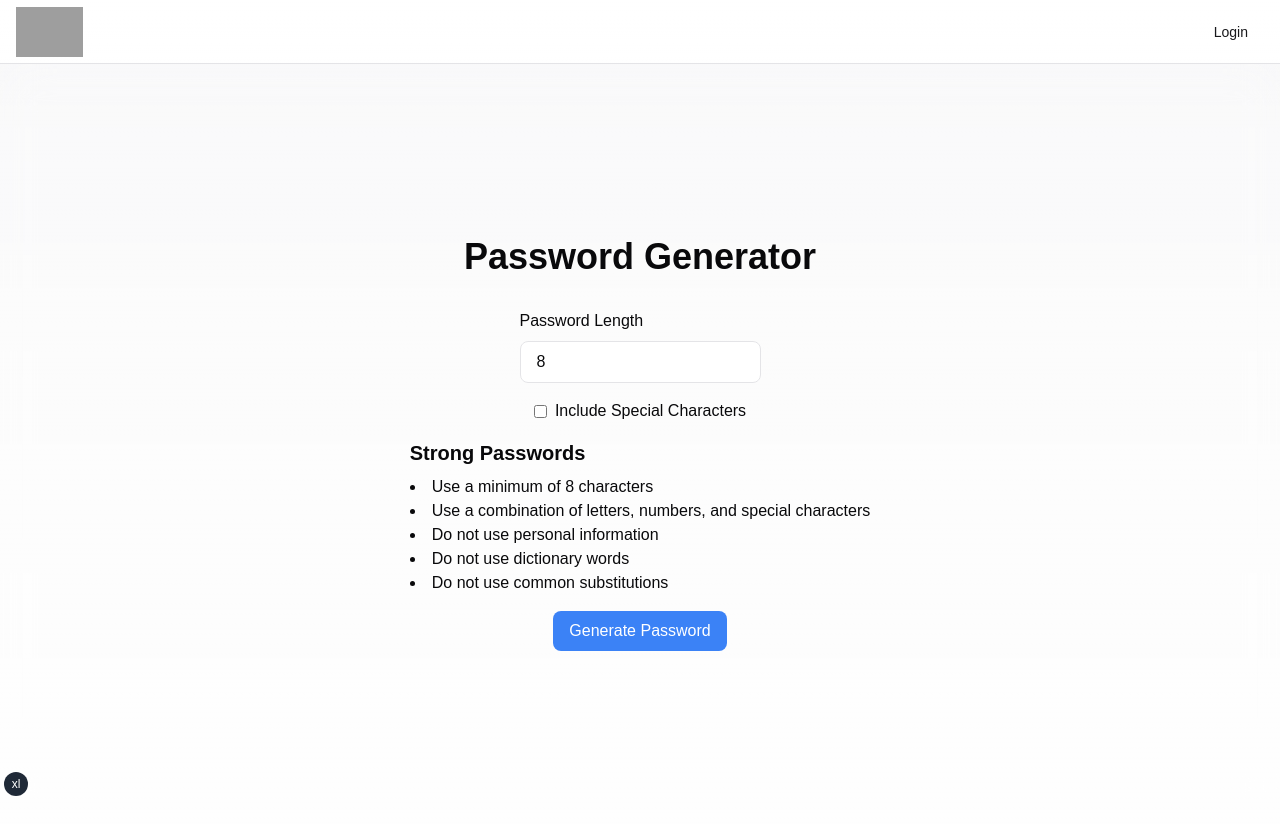
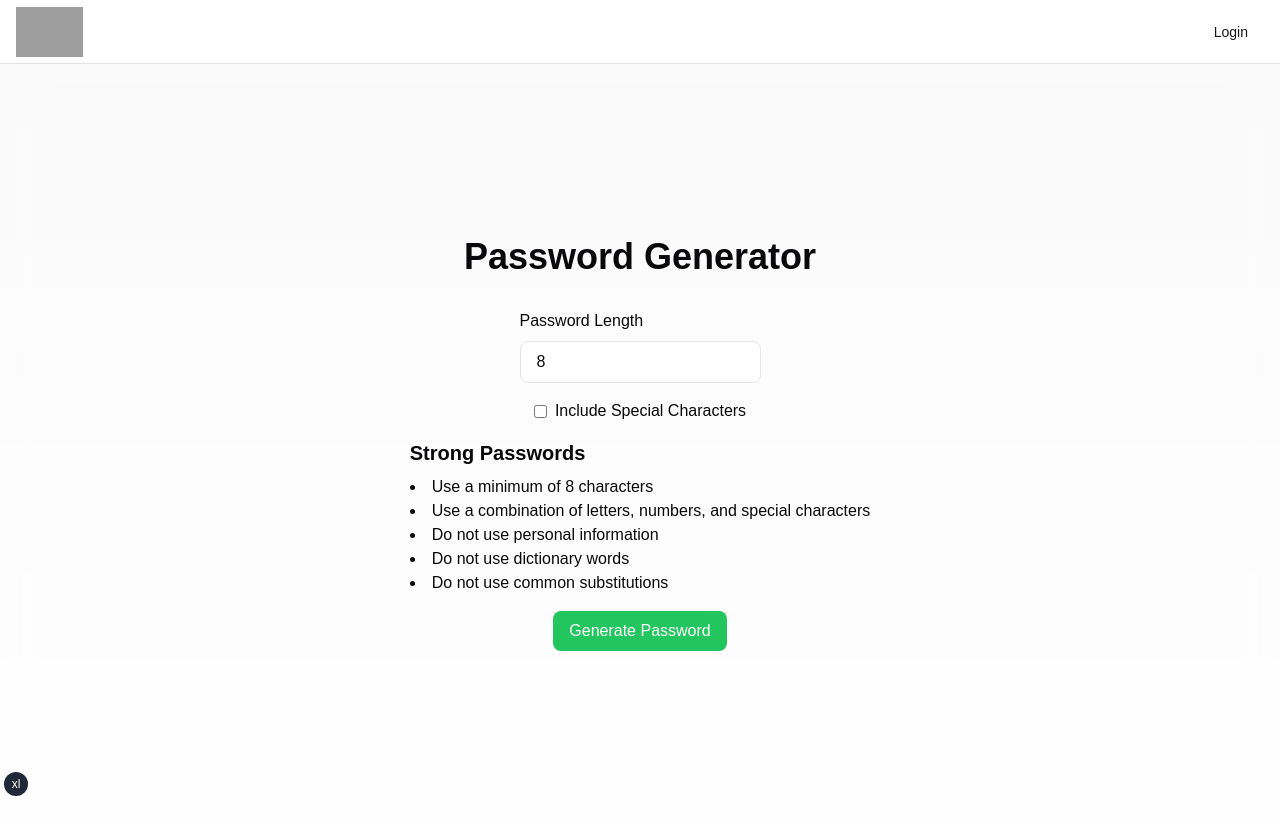
Before and after one commit to Abdullah-albagshi/Cyber-Security-Chatbot, a Next.js app: page /password-generator in a window 1280 px wide. Built offline with nearby package versions, Linux system fonts and the light colour scheme; no server answers; grey boxes are pictures that could not be loaded.

Commit message:
Refactor sign-in page and update password button color

```diff
--- a/app/sign-in/page.tsx
+++ b/app/sign-in/page.tsx
@@ -1,5 +1,6 @@
+import LandingPage from '@/components/ui/LandingPage'
+import { LoginButton } from '@/components/login-button'
 import { auth } from '@/auth'
-import { LoginButton } from '@/components/login-button'
 import { redirect } from 'next/navigation'
 
 export default async function SignInPage() {
@@ -9,8 +10,8 @@ export default async function SignInPage() {
     redirect('/')
   }
   return (
-    <div className="flex h-[calc(100vh-theme(spacing.16))] items-center justify-center py-10">
-      <LoginButton />
+    <div className="flex flex-col items-center justify-center w-full h-full px-4 py-16 space-y-8">
+      <LandingPage/>
     </div>
   )
 }
--- a/components/PasswordPage.tsx
+++ b/components/PasswordPage.tsx
@@ -73,7 +73,9 @@ const PasswordPage = () => {
         </div>
         <button
           onClick={() => generatePassword()}
-          className="bg-blue-500 hover:bg-blue-600 text-white px-4 py-2 rounded-lg"
+          // className="bg-blue-500 hover:bg-blue-600 text-white px-4 py-2 rounded-lg"
+          // green button
+          className="bg-green-500 hover:bg-green-600 text-white px-4 py-2 rounded-lg"
         >
           Generate Password
         </button>
```
